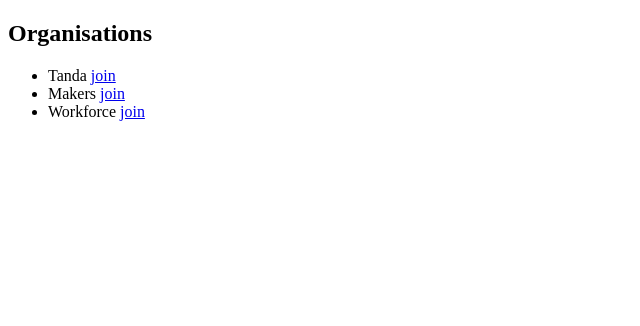
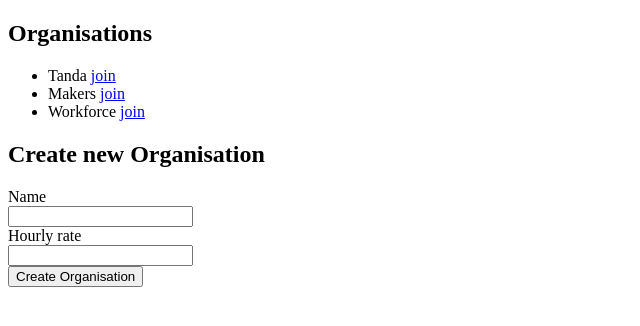
Before and after one commit to CorinneBosch/adnat, a Rails app: page /organisations in a window 1280 px wide. Shown: the top 326 px of the page, without its empty margins (0-640 px from the left). Run offline with Rails 7, Linux system fonts and the light colour scheme; data comes from the database, SQL or seed files in the repository; style sheets or scripts are compiled from the project's sources.

Commit message:
displays validation errors for create organisation view

```diff
--- a/app/controllers/organisations_controller.rb
+++ b/app/controllers/organisations_controller.rb
@@ -1,22 +1,23 @@
 class OrganisationsController < ApplicationController
   def index
     @organisations = Organisation.all.order(created_at: :desc)
+    @organisation = Organisation.new
   end
 
   def show
     @organisation = Organisation.find(params[:id])
   end
 
-  def new
-    @organisation = Organisation.new
-  end
+  # def new
+  #   @organisation = Organisation.new
+  # end
 
   def create
     @organisation = Organisation.create(org_params)
     if @organisation.save
-      redirect_to @organisation #, notice: 'Organisation created successfully!'
+      redirect_to @organisation, notice: 'Organisation created successfully!'
     else
-      render :new #, notice: 'Oops something went wront.. Please try again!'
+      render :index, notice: 'Oops something went wront.. Please try again!'
     end
   end
 
--- a/app/models/organisation.rb
+++ b/app/models/organisation.rb
@@ -1,5 +1,6 @@
 class Organisation < ApplicationRecord
   validates_uniqueness_of :name
-  validates :name, presence: true
+  validates :name, presence: true, length: { maximum: 30,
+    too_long: "is above maximum length of %{count}" }
   validates :hourly_rate, presence: true
 end
--- a/app/views/organisations/index.html.erb
+++ b/app/views/organisations/index.html.erb
@@ -8,3 +8,28 @@
     </li>
   <% end %>
 </ul>
+
+<h2>Create new Organisation</h2>
+
+<%= form_with model: @organisation do |form| %>
+
+  <% if @organisation.errors.any? %>
+    <% @organisation.errors.full_messages.each do |msg| %>
+      <%= msg %>
+    <% end %>
+  <% end %>
+
+  <div>
+    <%= form.label :name %><br>
+    <%= form.text_field :name, required: true  %>
+  </div>
+
+  <div>
+    <%= form.label :hourly_rate %><br>
+    <%= form.text_field :hourly_rate, required: true  %>
+  </div>
+
+  <div>
+    <%= form.submit %>
+  </div>
+<% end %>
```
Also changed, not shown: app/views/organisations/new.html.erb (+9 -3 lines), app/views/shared/_flash.html.erb (added).
